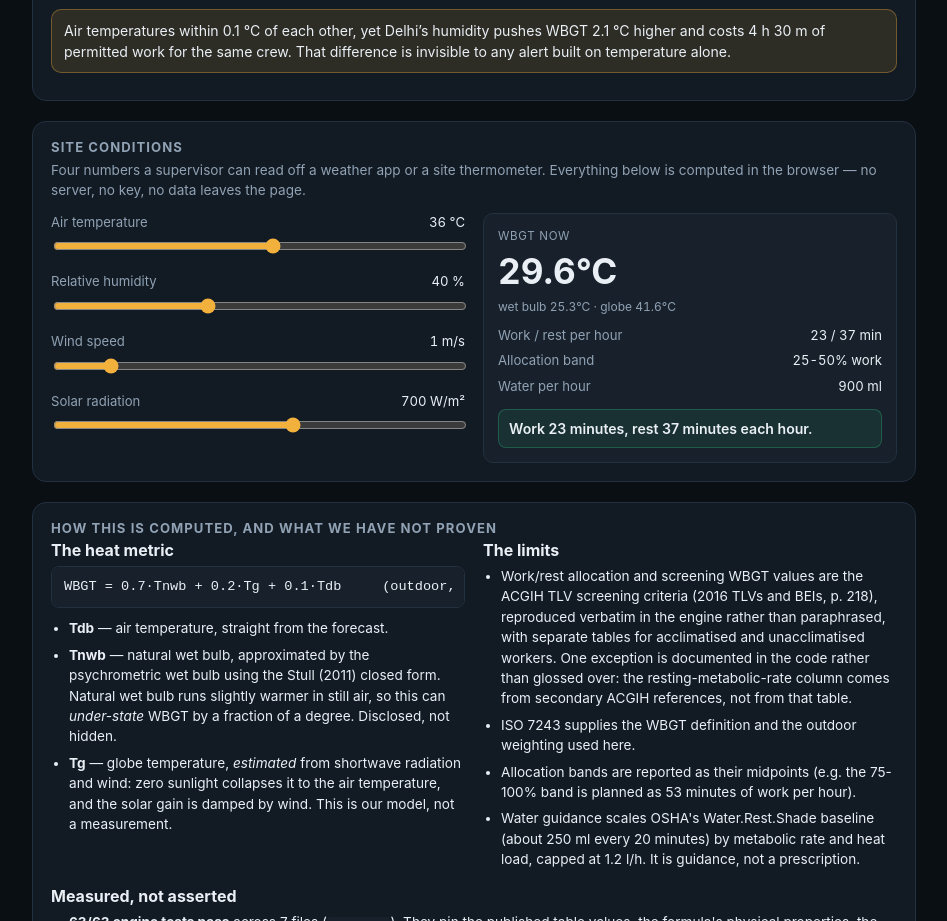
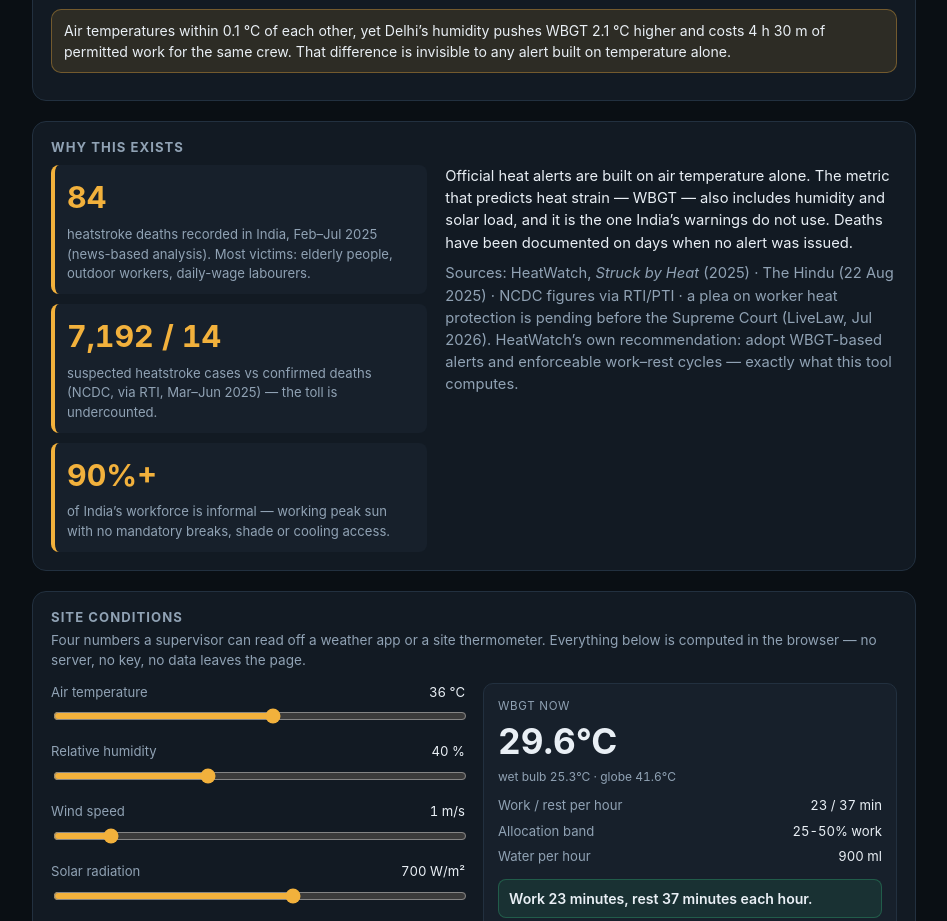
Before and after one commit to sgoel2be24-cyber/shramshield, a React (Vite) app: page / in a window 1280 px wide. Shown: the part 1440-2361 px from the top of the page, without its empty margins (326-1273 px from the left). Built offline with nearby package versions, Linux system fonts and the light colour scheme.

Commit message:
feat: cited impact strip on the page — 84 deaths, 7192/14 undercount, 90% informal workforce, with sources

```diff
--- a/src/App.css
+++ b/src/App.css
@@ -228,6 +228,52 @@ button {
   flex-direction: column;
   gap: 20px;
   min-width: 0;
+}
+
+.impact-grid {
+  display: grid;
+  grid-template-columns: minmax(0, 1fr) minmax(0, 1.2fr);
+  gap: 18px;
+  margin-top: 10px;
+}
+
+@media (max-width: 760px) {
+  .impact-grid {
+    grid-template-columns: minmax(0, 1fr);
+  }
+}
+
+.impact-figure {
+  margin: 0;
+  display: grid;
+  grid-template-columns: 1fr;
+  gap: 10px;
+}
+
+.impact-figure blockquote {
+  margin: 0;
+  background: var(--panel-2);
+  border-left: 4px solid var(--accent);
+  border-radius: 8px;
+  padding: 10px 12px;
+}
+
+.impact-figure blockquote p {
+  margin: 0;
+  font-size: 1.9rem;
+  font-weight: 700;
+  color: var(--accent);
+  font-variant-numeric: tabular-nums;
+}
+
+.impact-figure figcaption {
+  font-size: 0.82rem;
+  color: var(--muted);
+  margin-top: 4px;
+}
+
+.impact-text {
+  font-size: 0.92rem;
 }
 
 .panel {
--- a/src/App.tsx
+++ b/src/App.tsx
@@ -5,6 +5,7 @@ import { WORK_CATEGORIES, type WorkCategory } from './lib/standards';
 import { fetchLiveForecast, type LiveForecast } from './lib/live';
 import { EVIDENCE } from './lib/evidence';
 import { PlanView } from './components/PlanView';
+import { ImpactStrip } from './components/ImpactStrip';
 import { ManualConditions } from './components/ManualConditions';
 import { MethodPanel } from './components/MethodPanel';
 import './App.css';
@@ -210,6 +211,7 @@ export default function App() {
               acclimatised,
             }}
           />
+          <ImpactStrip />
           <ManualConditions category={category} acclimatised={acclimatised} />
           <MethodPanel />
           <footer className="footer">
--- /dev/null
+++ b/src/components/ImpactStrip.tsx
@@ -0,0 +1,51 @@
+/**
+ * "Why this exists" — the cited impact case, on the page itself.
+ *
+ * A judge who never opens the repo should still see that the problem is documented, with
+ * sources. Every number here is cited in the README as well; if a figure changes, change both.
+ */
+export function ImpactStrip() {
+  return (
+    <section className="panel impact" aria-labelledby="impact-heading">
+      <h2 id="impact-heading">Why this exists</h2>
+      <div className="impact-grid">
+        <figure className="impact-figure">
+          <blockquote>
+            <p>84</p>
+            <figcaption>
+              heatstroke deaths recorded in India, Feb&ndash;Jul 2025 (news-based analysis). Most victims:
+              elderly people, outdoor workers, daily-wage labourers.
+            </figcaption>
+          </blockquote>
+          <blockquote>
+            <p>7,192 / 14</p>
+            <figcaption>
+              suspected heatstroke cases vs confirmed deaths (NCDC, via RTI, Mar&ndash;Jun 2025) &mdash; the
+              toll is undercounted.
+            </figcaption>
+          </blockquote>
+          <blockquote>
+            <p>90%+</p>
+            <figcaption>
+              of India&rsquo;s workforce is informal &mdash; working peak sun with no mandatory breaks, shade
+              or cooling access.
+            </figcaption>
+          </blockquote>
+        </figure>
+        <div className="impact-text">
+          <p>
+            Official heat alerts are built on air temperature alone. The metric that predicts heat strain
+            &mdash; WBGT &mdash; also includes humidity and solar load, and it is the one India&rsquo;s
+            warnings do not use. Deaths have been documented on days when no alert was issued.
+          </p>
+          <p className="muted">
+            Sources: HeatWatch, <em>Struck by Heat</em> (2025) &middot; The Hindu (22 Aug 2025) &middot; NCDC
+            figures via RTI/PTI &middot; a plea on worker heat protection is pending before the Supreme Court
+            (LiveLaw, Jul 2026). HeatWatch&rsquo;s own recommendation: adopt WBGT-based alerts and enforceable
+            work&ndash;rest cycles &mdash; exactly what this tool computes.
+          </p>
+        </div>
+      </div>
+    </section>
+  );
+}
```
